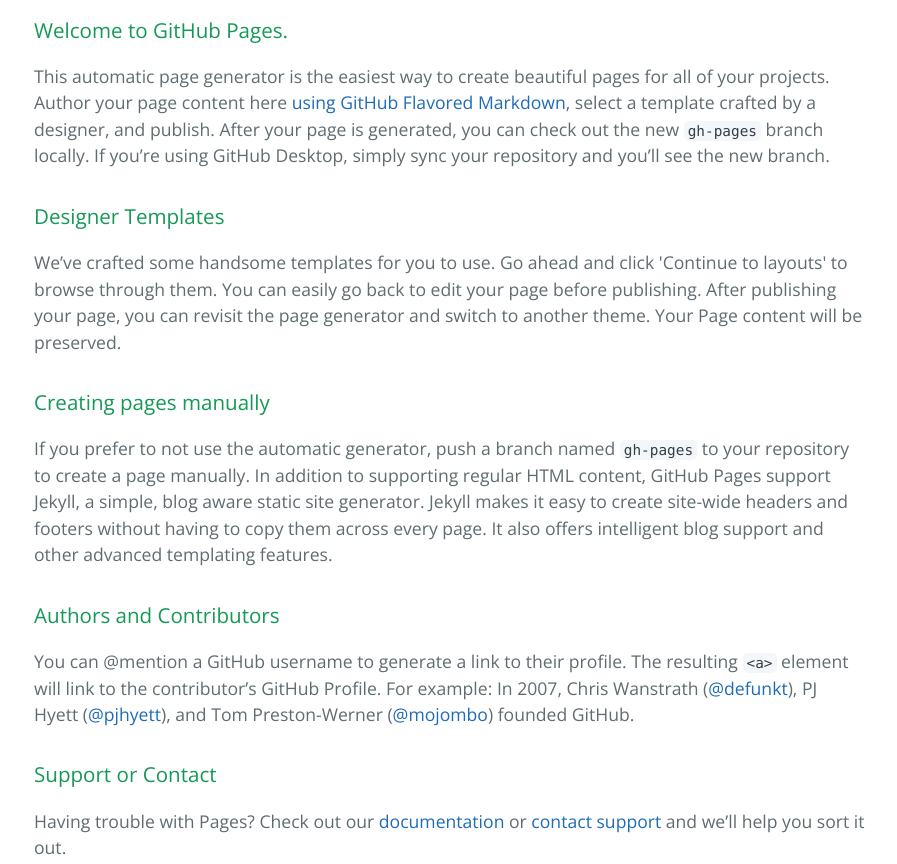
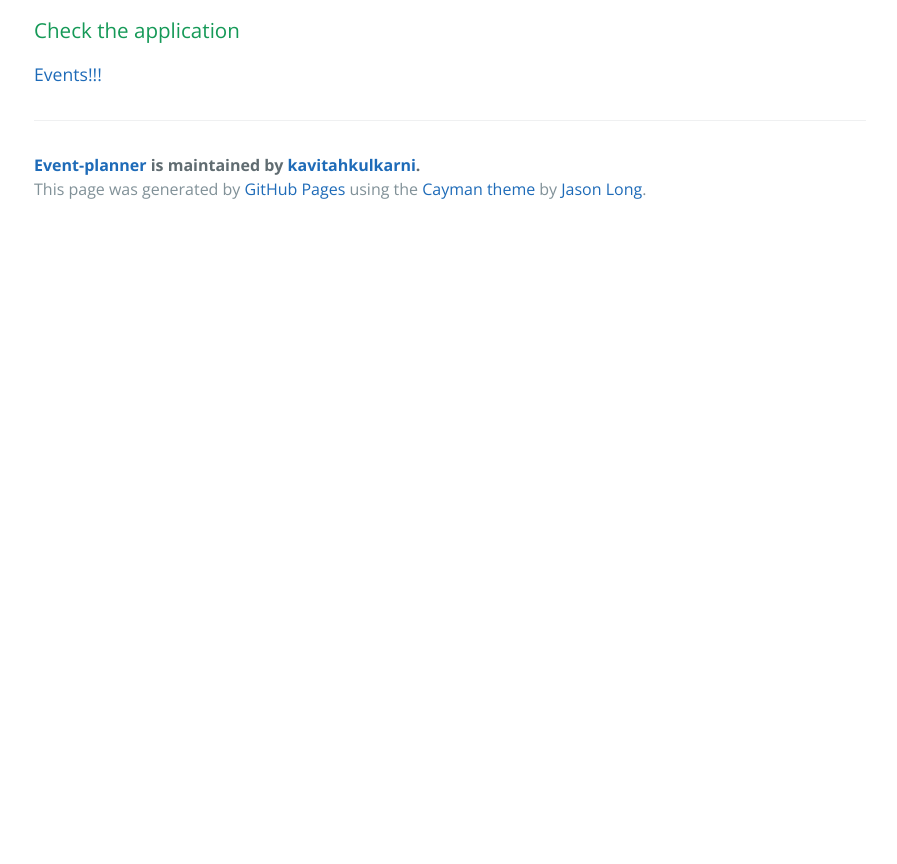
Before and after one commit to kavitahkulkarni/Event-Planner, a website: page index.html in a window 1280 px wide. Shown: the part 400-1264 px from the top of the page, without its empty margins (190-1087 px from the left). After the commit the page ends 800 px from the top, so only its background shows below. Drawn offline with nearby package versions, Linux system fonts and the light colour scheme.

Commit message:
Added a link to the Events page
Added a link to the Events page

```diff
--- a/index.html
+++ b/index.html
@@ -19,31 +19,8 @@
     </section>
 
     <section class="main-content">
-      <h3>
-<a id="welcome-to-github-pages" class="anchor" href="#welcome-to-github-pages" aria-hidden="true"><span aria-hidden="true" class="octicon octicon-link"></span></a>Welcome to GitHub Pages.</h3>
-
-<p>This automatic page generator is the easiest way to create beautiful pages for all of your projects. Author your page content here <a href="https://guides.github.com/features/mastering-markdown/">using GitHub Flavored Markdown</a>, select a template crafted by a designer, and publish. After your page is generated, you can check out the new <code>gh-pages</code> branch locally. If you’re using GitHub Desktop, simply sync your repository and you’ll see the new branch.</p>
-
-<h3>
-<a id="designer-templates" class="anchor" href="#designer-templates" aria-hidden="true"><span aria-hidden="true" class="octicon octicon-link"></span></a>Designer Templates</h3>
-
-<p>We’ve crafted some handsome templates for you to use. Go ahead and click 'Continue to layouts' to browse through them. You can easily go back to edit your page before publishing. After publishing your page, you can revisit the page generator and switch to another theme. Your Page content will be preserved.</p>
-
-<h3>
-<a id="creating-pages-manually" class="anchor" href="#creating-pages-manually" aria-hidden="true"><span aria-hidden="true" class="octicon octicon-link"></span></a>Creating pages manually</h3>
-
-<p>If you prefer to not use the automatic generator, push a branch named <code>gh-pages</code> to your repository to create a page manually. In addition to supporting regular HTML content, GitHub Pages support Jekyll, a simple, blog aware static site generator. Jekyll makes it easy to create site-wide headers and footers without having to copy them across every page. It also offers intelligent blog support and other advanced templating features.</p>
-
-<h3>
-<a id="authors-and-contributors" class="anchor" href="#authors-and-contributors" aria-hidden="true"><span aria-hidden="true" class="octicon octicon-link"></span></a>Authors and Contributors</h3>
-
-<p>You can @mention a GitHub username to generate a link to their profile. The resulting <code>&lt;a&gt;</code> element will link to the contributor’s GitHub Profile. For example: In 2007, Chris Wanstrath (<a href="https://github.com/defunkt" class="user-mention">@defunkt</a>), PJ Hyett (<a href="https://github.com/pjhyett" class="user-mention">@pjhyett</a>), and Tom Preston-Werner (<a href="https://github.com/mojombo" class="user-mention">@mojombo</a>) founded GitHub.</p>
-
-<h3>
-<a id="support-or-contact" class="anchor" href="#support-or-contact" aria-hidden="true"><span aria-hidden="true" class="octicon octicon-link"></span></a>Support or Contact</h3>
-
-<p>Having trouble with Pages? Check out our <a href="https://help.github.com/pages">documentation</a> or <a href="https://github.com/contact">contact support</a> and we’ll help you sort it out.</p>
-
+      <h3>Check the application</h3>
+      <a href="https://github.com/kavitahkulkarni/Event-Planner/dist/index.html">Events!!!</a>
       <footer class="site-footer">
         <span class="site-footer-owner"><a href="https://github.com/kavitahkulkarni/Event-Planner">Event-planner</a> is maintained by <a href="https://github.com/kavitahkulkarni">kavitahkulkarni</a>.</span>
 
```
